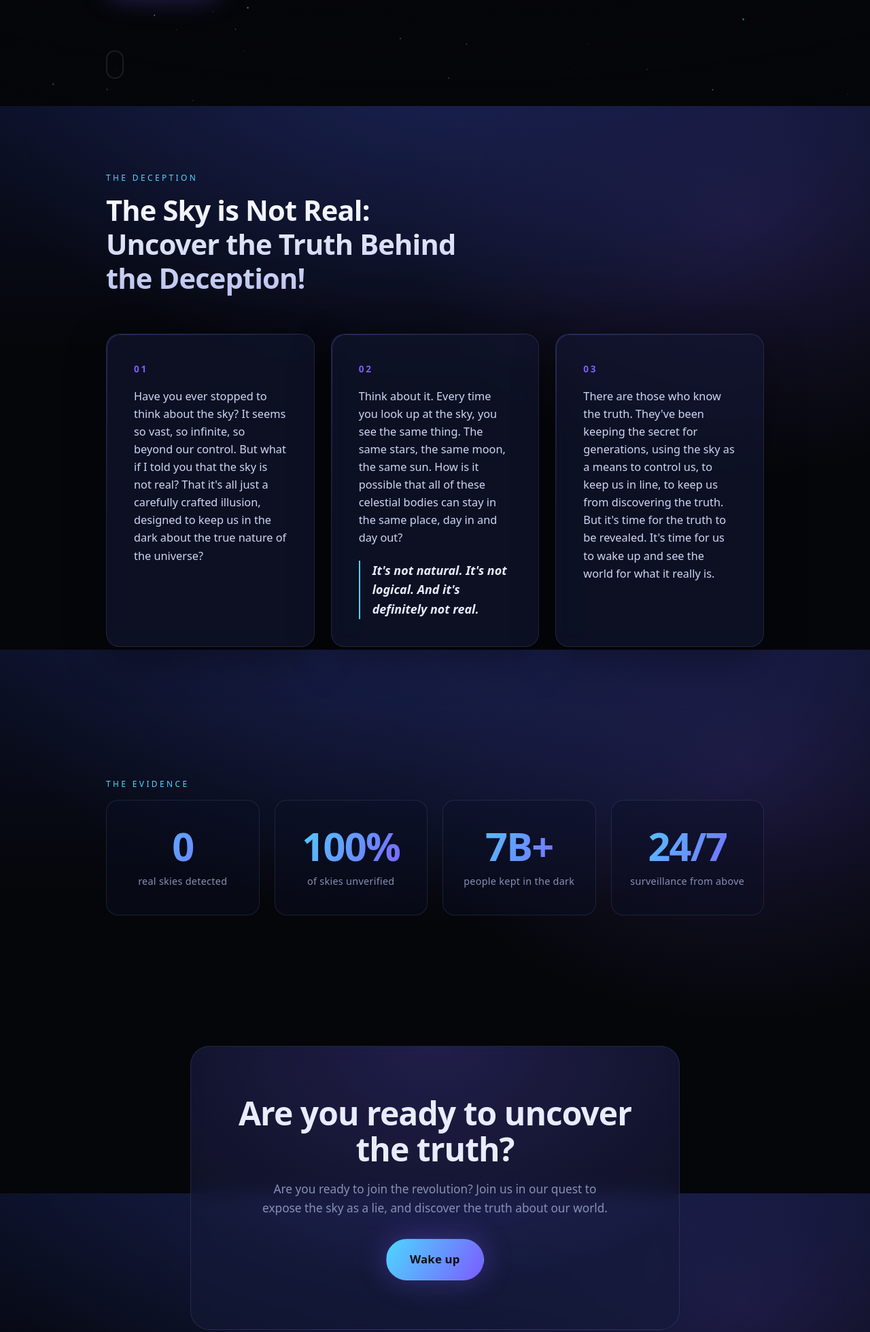
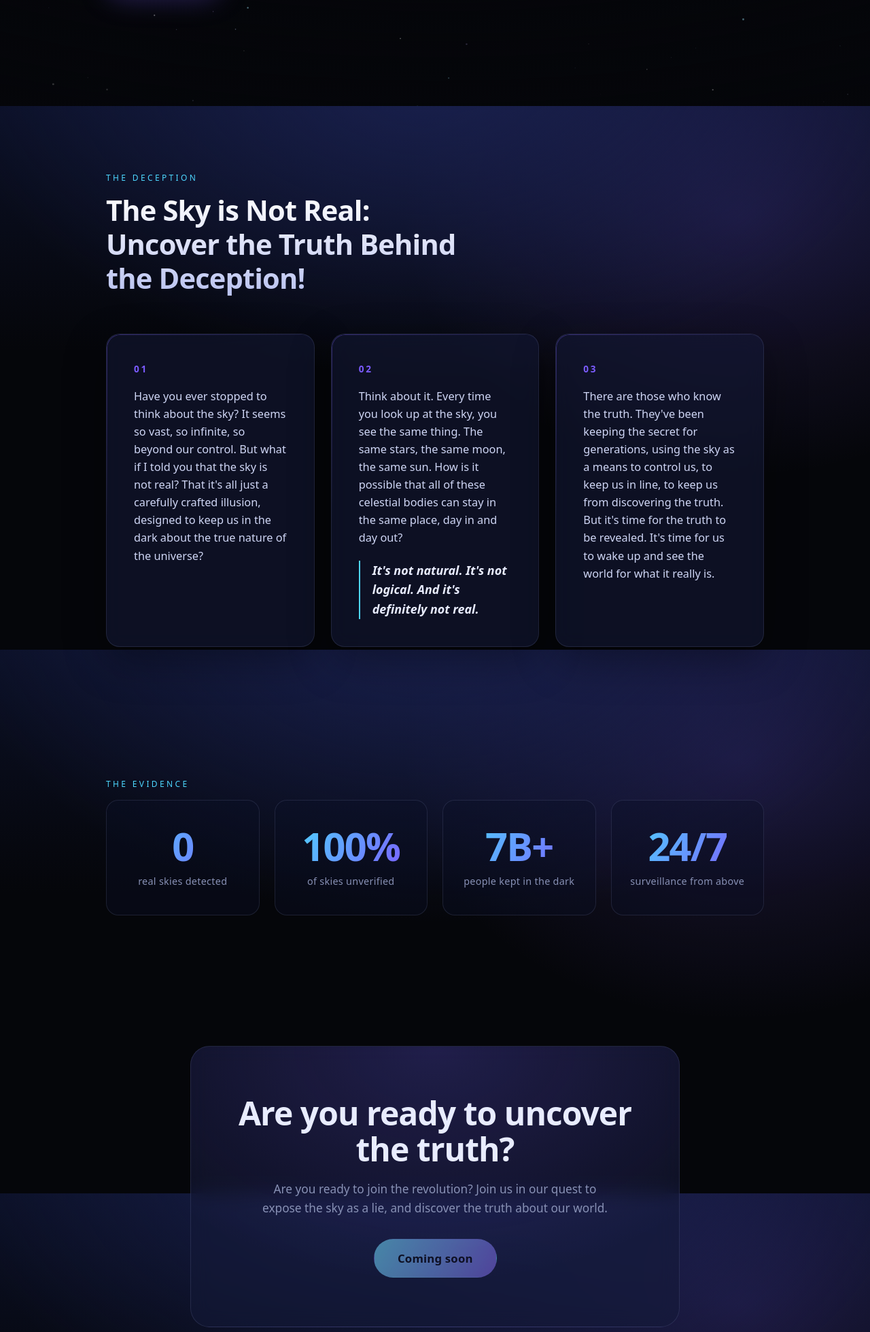
Before and after one commit to Encore-Encore/theskyisnotreal, a website: page public/index.html in a window 1280 px wide. Shown: the part 644-2604 px from the top of the page at 68% size. Drawn offline with Linux system fonts and the light colour scheme.

Commit message:
Remove hero scroll indicator; make join CTA a "Coming soon" disabled button
- Delete the blinking scroll-hint under the hero buttons (+ its unused CSS/keyframes)
- "Wake up" link → disabled <button> labelled "Coming soon" (dimmed, not-allowed cursor)
- Add font-family:inherit to .btn so <button> matches the site font

Co-Authored-By: Claude Opus 4.8 <noreply@anthropic.com>

```diff
--- a/public/index.html
+++ b/public/index.html
@@ -47,9 +47,6 @@
           <a class="btn btn--primary" href="#truth">Learn the truth</a>
           <a class="btn btn--ghost" href="#join">Join the revolution</a>
         </div>
-        <a class="scroll-hint reveal" href="#truth" aria-label="Scroll down">
-          <span></span>
-        </a>
       </section>
 
       <!-- ===== MANIFESTO ===== -->
@@ -125,7 +122,7 @@
             Are you ready to join the revolution? Join us in our quest to expose the sky as
             a lie, and discover the truth about our world.
           </p>
-          <a class="btn btn--primary btn--lg" href="#top">Wake up</a>
+          <button class="btn btn--primary btn--lg" type="button" disabled aria-disabled="true">Coming soon</button>
         </div>
       </section>
 
--- a/public/styles.css
+++ b/public/styles.css
@@ -168,6 +168,7 @@ section {
   justify-content: center;
   padding: var(--pad-y) 24px;
   border-radius: 999px;
+  font-family: inherit;
   font-size: 0.95rem;
   font-weight: 600;
   text-decoration: none;
@@ -193,28 +194,18 @@ section {
 }
 .btn--ghost:hover { transform: translateY(-2px); border-color: rgba(180, 195, 255, 0.4); }
 
-/* ---------- Scroll hint ---------- */
-.scroll-hint {
-  position: absolute;
-  bottom: clamp(20px, 5vh, 40px);
-  left: clamp(22px, 6vw, 56px);
-  width: 26px; height: 42px;
-  border: 2px solid var(--border);
-  border-radius: 14px;
+/* ---------- Disabled / "coming soon" button ---------- */
+.btn:disabled,
+.btn[aria-disabled="true"] {
+  cursor: not-allowed;
+  opacity: 0.6;
+  filter: saturate(0.75);
+  box-shadow: none;
 }
-.scroll-hint span {
-  position: absolute;
-  left: 50%; top: 8px;
-  width: 4px; height: 8px;
-  margin-left: -2px;
-  border-radius: 2px;
-  background: var(--cyan);
-  animation: scrolldot 1.8s var(--ease) infinite;
-}
-@keyframes scrolldot {
-  0% { opacity: 0; transform: translateY(0); }
-  40% { opacity: 1; }
-  100% { opacity: 0; transform: translateY(14px); }
+.btn:disabled:hover,
+.btn[aria-disabled="true"]:hover {
+  transform: none;
+  box-shadow: none;
 }
 
 /* ---------- Cards ---------- */
@@ -370,5 +361,5 @@ section {
 @media (prefers-reduced-motion: reduce) {
   html { scroll-behavior: auto; }
   .reveal { opacity: 1; transform: none; transition: none; }
-  .watcher__dot, .scroll-hint span { animation: none; }
+  .watcher__dot { animation: none; }
 }
```
